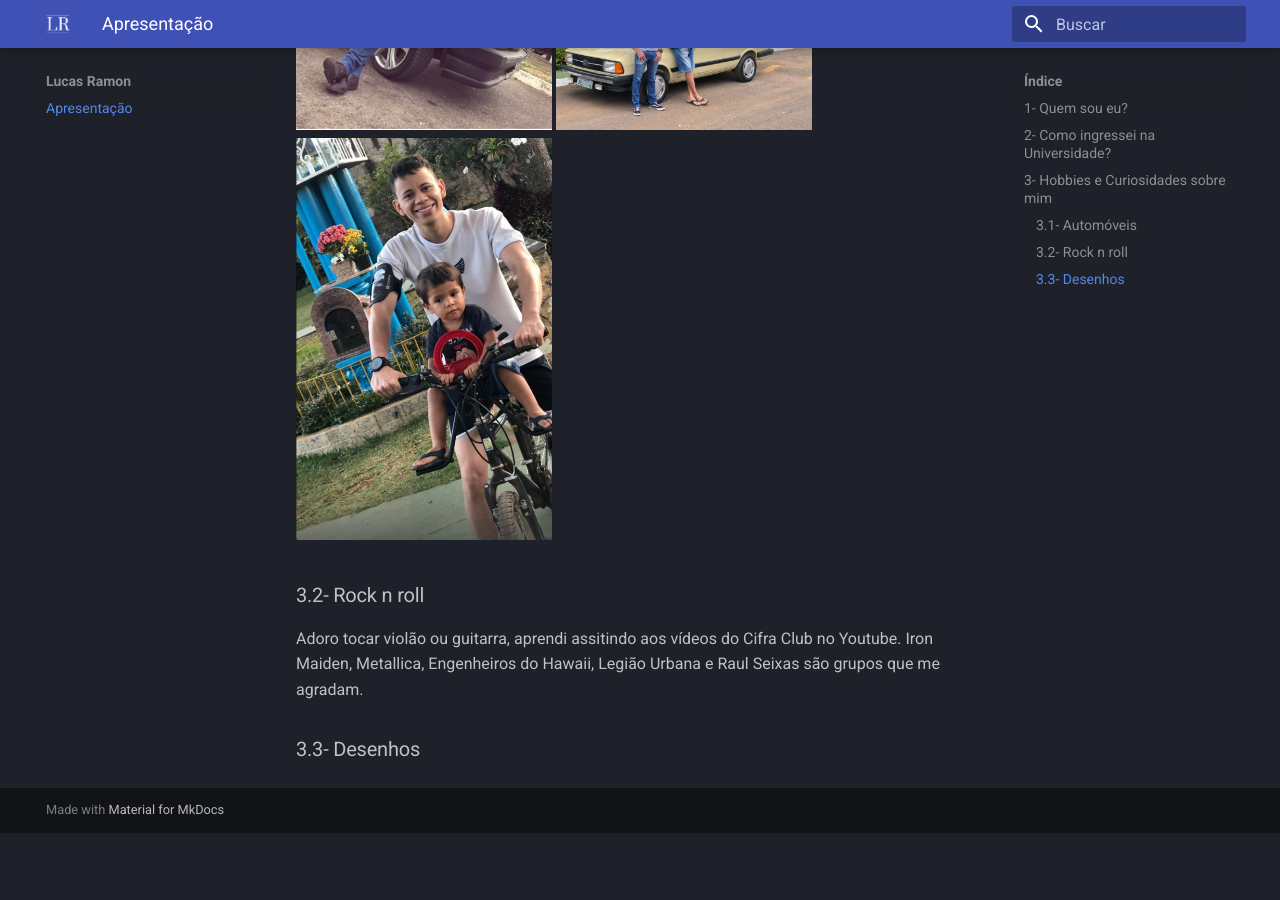
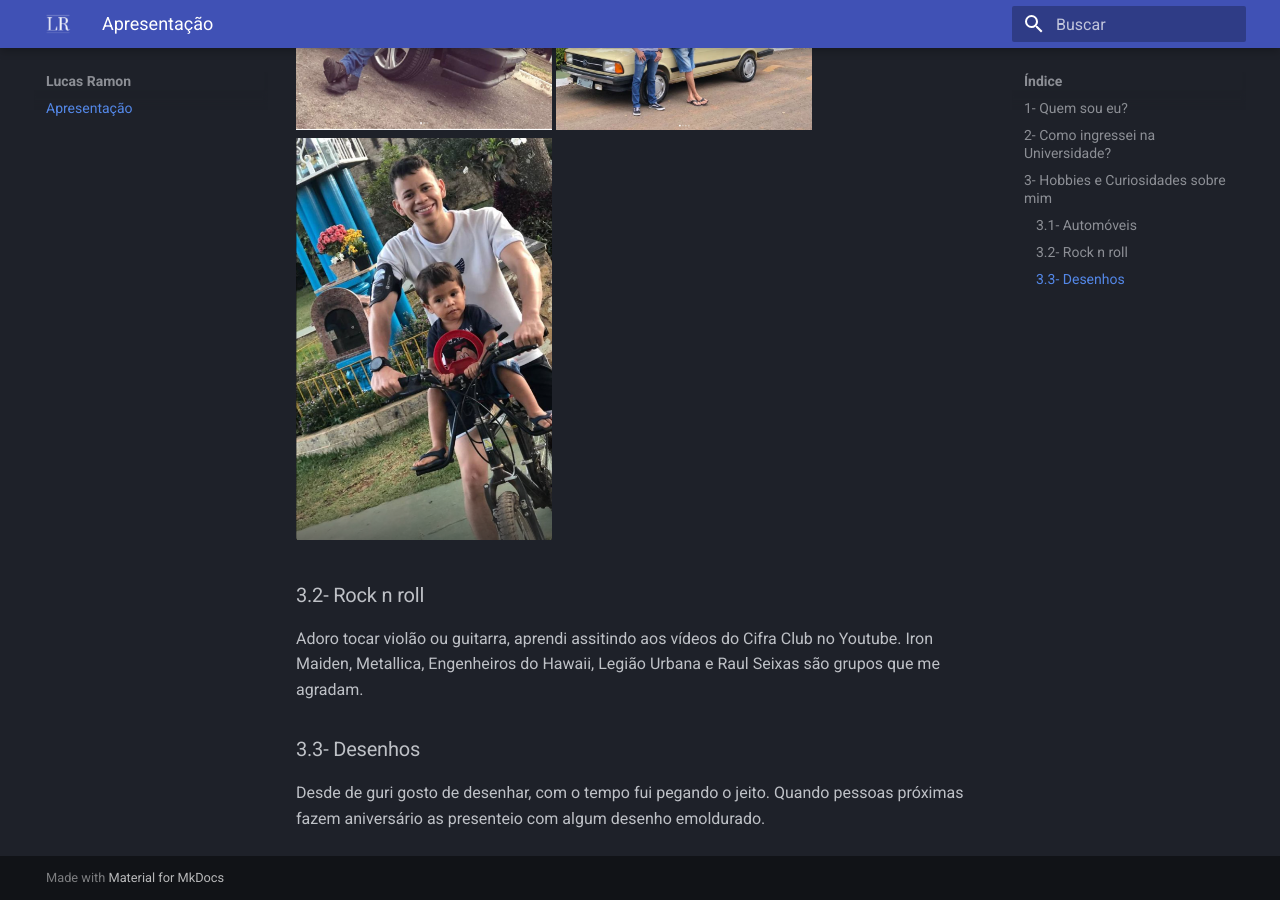
Before and after one commit to lramon2001/lramon2001.github.io, an MkDocs documentation site: the page built from docs/index.md, in a window 1280 px wide and 900 px high, scrolled down 1063 px. Built offline with MkDocs 1.6.1 and Material for MkDocs 9.7.7, drawn with Linux system fonts in a browser that asks for light colours; before the commit the page ends 1896 px from its top, so only the background shows below that.

Commit message:
Update index.md

```diff
--- a/docs/index.md
+++ b/docs/index.md
@@ -21,3 +21,4 @@ Sou apaixonado por carros, motocicletas e bicicletas. Gosto de dirigir o Opala 1
 Adoro tocar violão ou guitarra, aprendi assitindo aos vídeos do Cifra Club no Youtube. Iron Maiden, Metallica, Engenheiros do Hawaii, Legião Urbana e Raul Seixas são grupos que me agradam.
 
 ### 3.3- Desenhos
+Desde de guri gosto de desenhar, com o tempo fui pegando o jeito. Quando pessoas próximas fazem aniversário as presenteio com algum desenho emoldurado.
```
